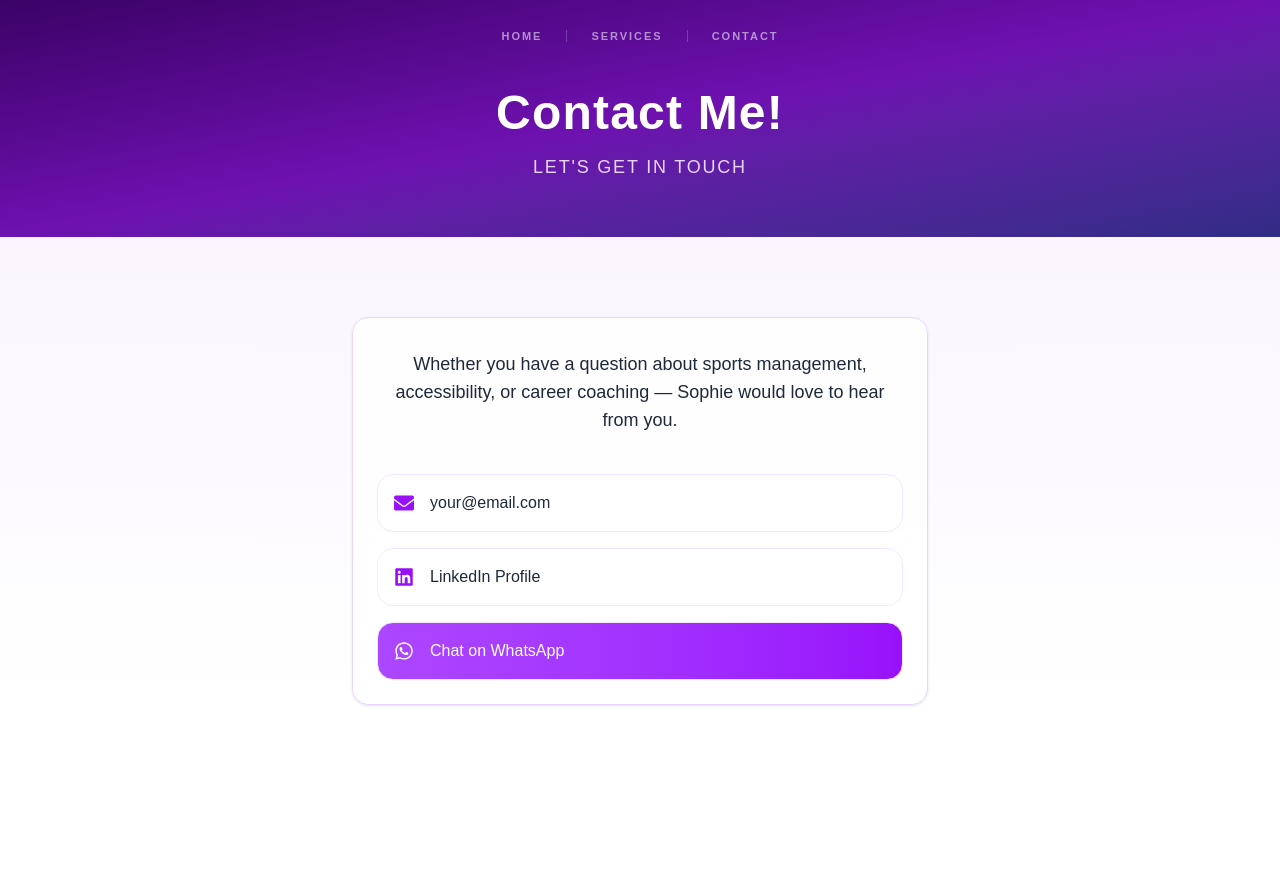
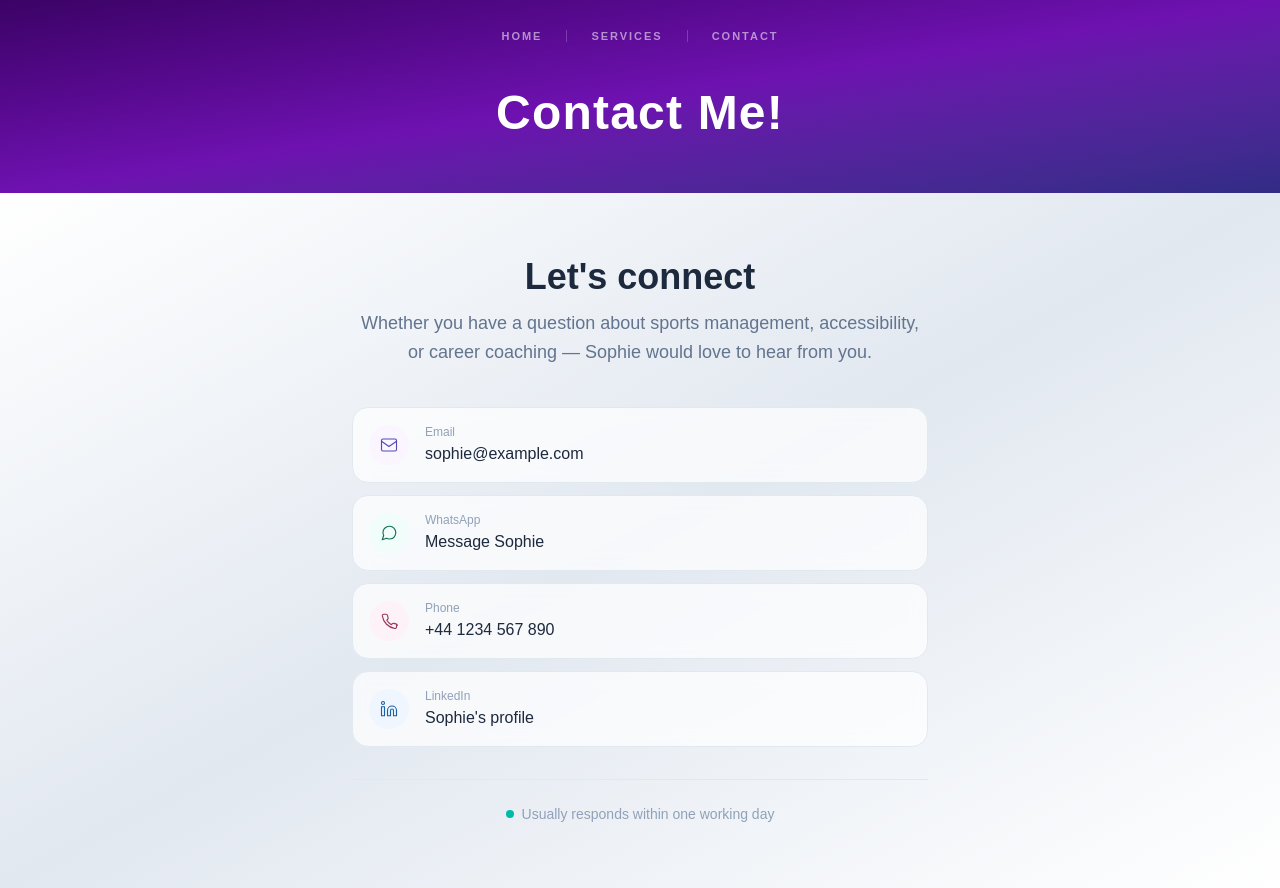
Before and after one commit to lbagd9898/sophiefm, a Next.js app: page /contact in a window 1280 px wide. Before the commit the page ends 800 px from the top, so only its background shows below. Built offline with nearby package versions, Linux system fonts and the light colour scheme.

Commit message:
contact page updated

```diff
--- a/app/components/Contact.tsx
+++ b/app/components/Contact.tsx
@@ -2,48 +2,138 @@ import { FaEnvelope, FaLinkedin, FaWhatsapp } from "react-icons/fa";
 
 export default function ContactCards() {
   return (
-    <div className="flex items-center justify-center pt-20 bg-gradient-to-b from-purple-50 to-white">
-      <div className="max-w-xl w-full text-center border border-purple-200 rounded-2xl p-6 bg-white/80 backdrop-blur-sm shadow-sm">
-        {/* Intro text */}
-        <p className="mt-2 text-gray-800 text-lg">
+    <section className="relative w-full flex-1 bg-gradient-to-br from-white via-slate-200 to-white flex items-center justify-center py-16 px-4">
+      <div className="w-full max-w-xl text-center">
+        <h1 className="text-3xl sm:text-4xl font-bold text-slate-800 mb-3">
+          Let's connect
+        </h1>
+        <p className="text-base sm:text-lg text-slate-500 leading-relaxed mb-10">
           Whether you have a question about sports management, accessibility, or
           career coaching — Sophie would love to hear from you.
         </p>
 
-        {/* Contact Cards */}
-        <div className="mt-10 space-y-4">
+        <div className="flex flex-col gap-3">
           {/* Email */}
           <a
-            href="mailto:your@email.com"
-            className="flex items-center gap-4 p-4 rounded-2xl border border-purple-100 bg-white hover:bg-purple-50 hover:shadow-md hover:-translate-y-1 transition-all"
+            href="mailto:sophie@example.com"
+            className="flex items-center gap-4 bg-white/70 backdrop-blur-sm border border-slate-200 rounded-2xl p-4 hover:border-slate-400 hover:bg-white hover:shadow-md transition-all duration-200"
           >
-            <FaEnvelope className="text-xl text-purple-600" />
-            <span className="text-gray-800 font-medium">your@email.com</span>
+            <div className="w-10 h-10 rounded-full bg-purple-50 flex items-center justify-center shrink-0">
+              <svg
+                width="18"
+                height="18"
+                viewBox="0 0 24 24"
+                fill="none"
+                stroke="#534AB7"
+                strokeWidth="1.5"
+                strokeLinecap="round"
+                strokeLinejoin="round"
+              >
+                <rect x="2" y="4" width="20" height="16" rx="2" />
+                <path d="M2 7l10 7 10-7" />
+              </svg>
+            </div>
+            <div className="text-left">
+              <p className="text-xs text-slate-400 mb-0.5">Email</p>
+              <p className="text-base font-medium text-slate-800">
+                sophie@example.com
+              </p>
+            </div>
+          </a>
+
+          {/* WhatsApp */}
+          <a
+            href="https://wa.me/441234567890"
+            className="flex items-center gap-4 bg-white/70 backdrop-blur-sm border border-slate-200 rounded-2xl p-4 hover:border-slate-400 hover:bg-white hover:shadow-md transition-all duration-200"
+          >
+            <div className="w-10 h-10 rounded-full bg-teal-50 flex items-center justify-center shrink-0">
+              <svg
+                width="18"
+                height="18"
+                viewBox="0 0 24 24"
+                fill="none"
+                stroke="#0F6E56"
+                strokeWidth="1.5"
+                strokeLinecap="round"
+                strokeLinejoin="round"
+              >
+                <path d="M21 11.5a8.38 8.38 0 0 1-.9 3.8 8.5 8.5 0 0 1-7.6 4.7 8.38 8.38 0 0 1-3.8-.9L3 21l1.9-5.7a8.38 8.38 0 0 1-.9-3.8 8.5 8.5 0 0 1 4.7-7.6 8.38 8.38 0 0 1 3.8-.9h.5a8.48 8.48 0 0 1 8 8v.5z" />
+              </svg>
+            </div>
+            <div className="text-left">
+              <p className="text-xs text-slate-400 mb-0.5">WhatsApp</p>
+              <p className="text-base font-medium text-slate-800">
+                Message Sophie
+              </p>
+            </div>
+          </a>
+
+          {/* Phone */}
+          <a
+            href="tel:+441234567890"
+            className="flex items-center gap-4 bg-white/70 backdrop-blur-sm border border-slate-200 rounded-2xl p-4 hover:border-slate-400 hover:bg-white hover:shadow-md transition-all duration-200"
+          >
+            <div className="w-10 h-10 rounded-full bg-pink-50 flex items-center justify-center shrink-0">
+              <svg
+                width="18"
+                height="18"
+                viewBox="0 0 24 24"
+                fill="none"
+                stroke="#993556"
+                strokeWidth="1.5"
+                strokeLinecap="round"
+                strokeLinejoin="round"
+              >
+                <path d="M22 16.92v3a2 2 0 0 1-2.18 2A19.79 19.79 0 0 1 3.1 5.18 2 2 0 0 1 5.07 3h3a2 2 0 0 1 2 1.72c.127.96.361 1.903.7 2.81a2 2 0 0 1-.45 2.11L9.09 10.91a16 16 0 0 0 6 6l1.27-1.27a2 2 0 0 1 2.11-.45c.907.339 1.85.573 2.81.7A2 2 0 0 1 23 18l-.08-1.08z" />
+              </svg>
+            </div>
+            <div className="text-left">
+              <p className="text-xs text-slate-400 mb-0.5">Phone</p>
+              <p className="text-base font-medium text-slate-800">
+                +44 1234 567 890
+              </p>
+            </div>
           </a>
 
           {/* LinkedIn */}
           <a
-            href="https://linkedin.com/in/yourprofile"
+            href="https://linkedin.com/in/sophie"
             target="_blank"
             rel="noopener noreferrer"
-            className="flex items-center gap-4 p-4 rounded-2xl border border-purple-100 bg-white hover:bg-purple-50 hover:shadow-md hover:-translate-y-1 transition-all"
+            className="flex items-center gap-4 bg-white/70 backdrop-blur-sm border border-slate-200 rounded-2xl p-4 hover:border-slate-400 hover:bg-white hover:shadow-md transition-all duration-200"
           >
-            <FaLinkedin className="text-xl text-purple-600" />
-            <span className="text-gray-800 font-medium">LinkedIn Profile</span>
-          </a>
-
-          {/* WhatsApp / Phone */}
-          <a
-            href="https://wa.me/1234567890" // replace with real number (no + or spaces)
-            target="_blank"
-            rel="noopener noreferrer"
-            className="flex items-center gap-4 p-4 rounded-2xl border border-purple-100 bg-gradient-to-r from-purple-500 to-purple-600 text-white hover:shadow-lg hover:-translate-y-1 transition-all"
-          >
-            <FaWhatsapp className="text-xl" />
-            <span className="font-medium">Chat on WhatsApp</span>
+            <div className="w-10 h-10 rounded-full bg-blue-50 flex items-center justify-center shrink-0">
+              <svg
+                width="18"
+                height="18"
+                viewBox="0 0 24 24"
+                fill="none"
+                stroke="#185FA5"
+                strokeWidth="1.5"
+                strokeLinecap="round"
+                strokeLinejoin="round"
+              >
+                <path d="M16 8a6 6 0 0 1 6 6v7h-4v-7a2 2 0 0 0-2-2 2 2 0 0 0-2 2v7h-4v-7a6 6 0 0 1 6-6z" />
+                <rect x="2" y="9" width="4" height="12" />
+                <circle cx="4" cy="4" r="2" />
+              </svg>
+            </div>
+            <div className="text-left">
+              <p className="text-xs text-slate-400 mb-0.5">LinkedIn</p>
+              <p className="text-base font-medium text-slate-800">
+                Sophie's profile
+              </p>
+            </div>
           </a>
         </div>
+
+        <div className="border-t border-slate-200 mt-8 pt-6 flex items-center justify-center gap-2">
+          <span className="w-2 h-2 rounded-full bg-teal-500 shrink-0" />
+          <p className="text-sm text-slate-400">
+            Usually responds within one working day
+          </p>
+        </div>
       </div>
-    </div>
+    </section>
   );
 }
--- a/app/components/SmallHeader.tsx
+++ b/app/components/SmallHeader.tsx
@@ -9,9 +9,11 @@ export default function SmallHeader({ headers }) {
           <h1 className="text-white text-2xl sm:text-3xl md:text-4xl lg:text-5xl font-bold tracking-wide">
             {headers.bigHeader}
           </h1>
-          <h2 className="text-purple-200 text-sm sm:text-md md:text-lg font-light tracking-widest uppercase">
-            {headers.smallHeader}
-          </h2>
+          {headers.smallHeader && (
+            <h2 className="text-purple-200 text-sm sm:text-md md:text-lg font-light tracking-widest uppercase">
+              {headers.smallHeader}
+            </h2>
+          )}
         </div>
       </div>
     </header>
--- a/app/contact/page.tsx
+++ b/app/contact/page.tsx
@@ -3,10 +3,9 @@ import ContactCards from "../components/Contact";
 export default function Contact() {
   const contactHeaders = {
     bigHeader: "Contact Me!",
-    smallHeader: "Let's get in touch",
   };
   return (
-    <div>
+    <div className="flex flex-col flex-1">
       <SmallHeader headers={contactHeaders} />
       <ContactCards />
     </div>
```
Also changed, not shown: 1 other file (tests, documents, lock files or other folders).
